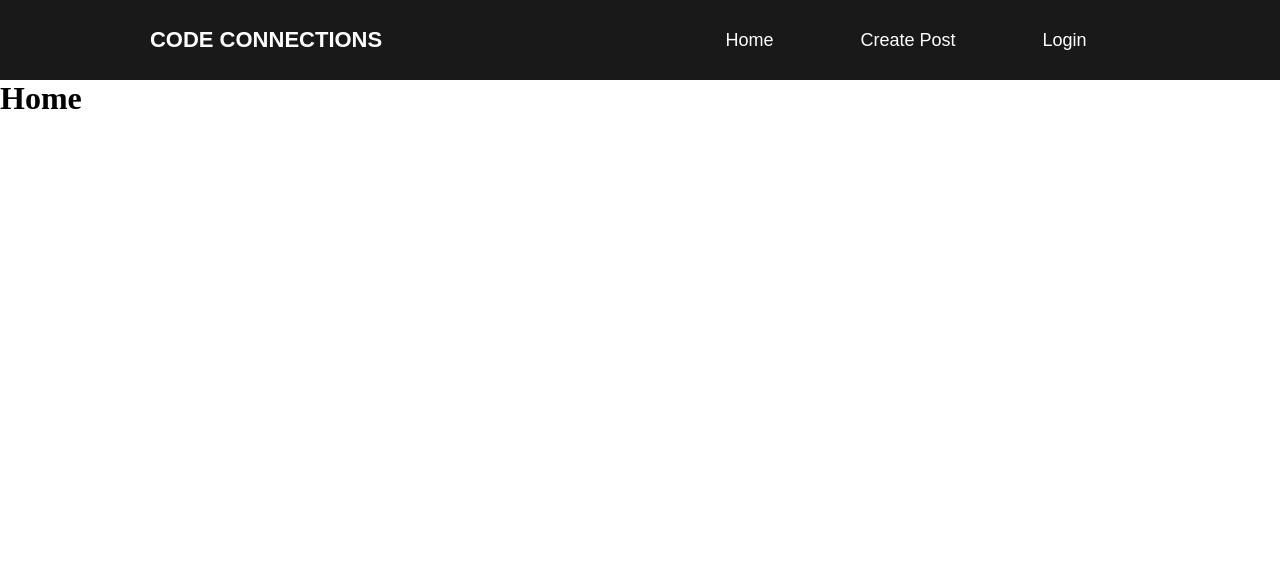
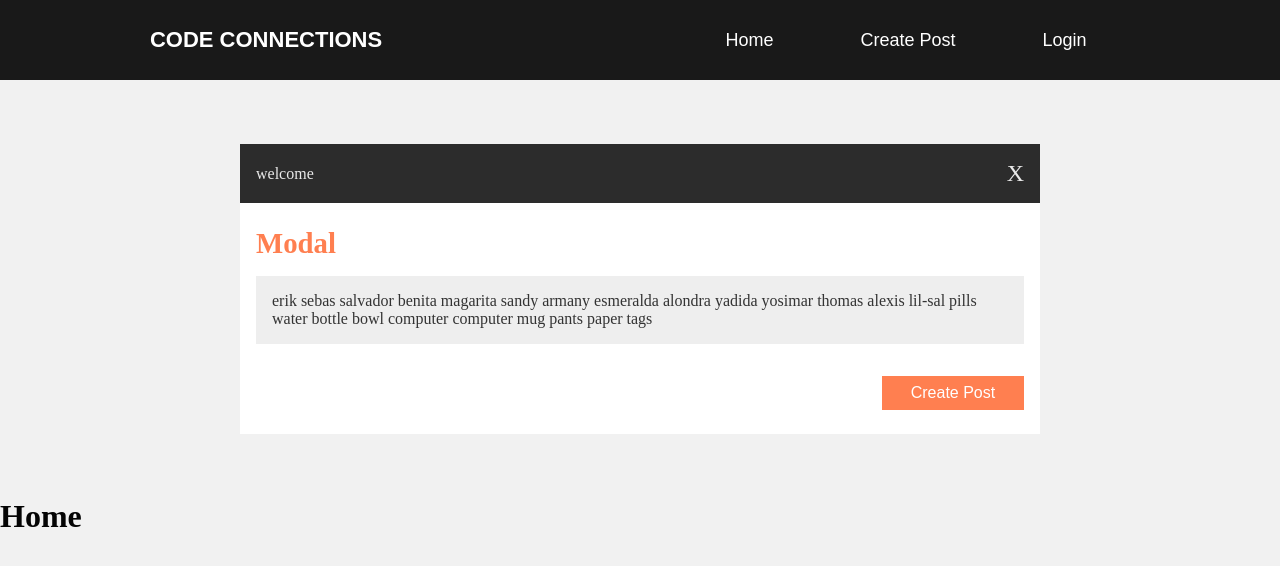
Before and after one commit to erikcorea/fe-final-project, a React (Create React App) app: page /home in a window 1280 px wide. Both pictures are taken after a click on the button "Create Post". Shown: the top 566 px of the page. Built offline with nearby package versions, Linux system fonts and the light colour scheme.

Commit message:
Set up modal

```diff
--- a/src/App.css
+++ b/src/App.css
@@ -193,3 +193,69 @@ h4, h3 {
   color: black;
 }
 /* <-------------------------login-------------------------------> */
+
+/* <-------------------------Modal-------------------------------> */
+.modal-wrapper {
+	background: #fff;
+	width: 80%;
+	max-width: 800px;
+	margin: 4rem auto;
+	transition: all .6s;
+}
+
+.modal-header {
+	background: #2c2c2c;
+	color: #e9e9e9;
+	padding: 1rem;
+	display: flex;
+	align-items: center;
+	justify-content: space-between;
+}
+
+.modal-header span {
+	font-size: 1.5rem;
+	cursor: pointer;
+}
+
+.modal-content {
+	padding: 1.5rem 1rem;
+}
+
+.modal-body {
+	margin-bottom: 1rem;
+}
+
+.modal-body h4 {
+	font-size: 1.8rem;
+	color: coral;
+}
+
+.modal-body p {
+	font-size: 1rem;
+	background: #eee;
+	color: #333;
+	padding: 1rem;
+	margin: 1rem 0 2rem 0;
+}
+
+.modal-footer button {
+	display: block;
+	font-size: 1rem;
+	margin-left: auto;
+	padding: 0.5rem 1.8rem;
+	background: coral;
+	color: #fff;
+	border: none;
+	outline: none;
+	cursor: pointer;
+}
+
+.back-drop {
+	background: rgba(63, 61, 61, .0692);
+	height: 100%;
+	position: fixed;
+	transition: all 1.5s;
+	width: 100%;
+
+}
+/* <-------------------------Modal-------------------------------> */
--- a/src/components/Navbar.js
+++ b/src/components/Navbar.js
@@ -1,6 +1,7 @@
 import Axios from 'axios';
 import React, { useState } from 'react';
 import { Link, useHistory } from 'react-router-dom';
+import ModalComponent from './PostModal';
 
 const Navbar = ({ token, setToken, setRefresh }) => {
 	let history = useHistory();
@@ -43,7 +44,7 @@ const Navbar = ({ token, setToken, setRefresh }) => {
 							</button>
 						</li>
 						<li>
-							<button className='nav-btns' onClick={handleShow}>Create Post</button>
+							<button className='nav-btns btn-open' onClick={handleShow}>Create Post</button>
 						</li>
 						{token ? (
 							<li>
@@ -59,6 +60,8 @@ const Navbar = ({ token, setToken, setRefresh }) => {
 					</ul>
 					<i onClick={() => setOpen(!open)} className='fas fa-bars burger'></i>
 				</nav>
+				{show ? <div className="back-drop" onClick={handleClose}></div> : null }
+				<ModalComponent show={show} handleClose={handleClose} setRefresh={setRefresh} />
 			</div>
 		);
 };
--- /dev/null
+++ b/src/components/PostModal.js
@@ -0,0 +1,28 @@
+import React from 'react';
+import axios from 'axios';
+import '../App.css';
+
+const PostModal = ({show, handleClose, setRefresh}) => {
+    return (
+            <div className="modal-wrapper" style={{
+                transform: show ? 'translateY(0vh)' : 'translateY(-100vh)',
+                opacity: show ? '1' : '0'
+            }}>
+                <div className="modal-header">
+                    <p>welcome</p>
+                    <span className="close-modal-btn" onClick={handleClose}>X</span>
+                </div>
+                <div className="modal-content">
+                    <div className="modal-body">
+                        <h4>Modal</h4>
+                        <p>erik sebas salvador benita magarita sandy armany esmeralda alondra yadida yosimar thomas alexis lil-sal pills water bottle bowl computer computer mug pants paper tags</p>
+                    </div>
+                    <div className="modal-footer">
+                        <button onClick={handleClose}>Create Post</button>
+                    </div>
+                </div>
+            </div>
+    );
+};
+
+export default PostModal;
```
Also changed, not shown: 1 other file (tests, documents, lock files or other folders).
